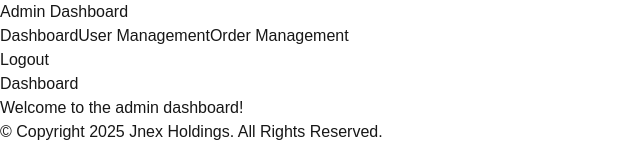
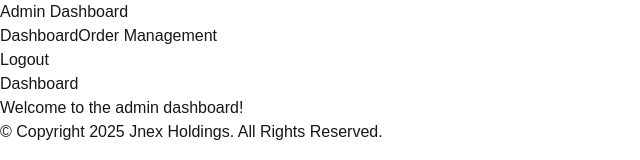
Before and after one commit to Sachin-Bandaranayaka/jnex-frontend, a Next.js app: page /dashboard in a window 1280 px wide. Shown: the top 160 px of the page, without its empty margins (0-640 px from the left). Built offline with nearby package versions, Linux system fonts and the light colour scheme.

Commit message:
admin access done

```diff
--- a/src/components/Sidebar.tsx
+++ b/src/components/Sidebar.tsx
@@ -3,9 +3,21 @@
 import Link from "next/link";
 import Cookies from "js-cookie";
 import { usePathname } from "next/navigation";
+import { useEffect, useState } from "react";
+import { decodeJWT } from "@/middleware";
 
 export default function Sidebar() {
   const pathname = usePathname();
+  const [userRole, setUserRole] = useState<string | null>(null);
+
+  // Decode the JWT token to get the user's role
+  useEffect(() => {
+    const authToken = Cookies.get("authToken");
+    if (authToken) {
+      const user = decodeJWT(authToken);
+      setUserRole(user?.role || null);
+    }
+  }, []);
 
   const linkClass = (href: string) =>
     `block py-2.5 px-4 rounded transition duration-200 ${
@@ -21,9 +33,14 @@ export default function Sidebar() {
         <Link href="/dashboard" className={linkClass("/dashboard")}>
           Dashboard
         </Link>
-        <Link href="/dashboard/users" className={linkClass("/dashboard/users")}>
-          User Management
-        </Link>
+        {userRole === "admin" && (
+          <Link
+            href="/dashboard/users"
+            className={linkClass("/dashboard/users")}
+          >
+            User Management
+          </Link>
+        )}
         <Link
           href="/dashboard/orders"
           className={linkClass("/dashboard/orders")}
--- a/src/middleware.ts
+++ b/src/middleware.ts
@@ -5,17 +5,38 @@ export function middleware(request: NextRequest) {
   const path = request.nextUrl.pathname;
   const isAuthenticated = request.cookies.get("authToken");
 
+  // Redirect unauthenticated users to the login page
   if (!isAuthenticated && path !== "/login") {
     return NextResponse.redirect(new URL("/login", request.url));
   }
 
+  // Redirect authenticated users to the dashboard
   if (isAuthenticated && path === "/login") {
     return NextResponse.redirect(new URL("/dashboard", request.url));
+  }
+
+  // Restrict access to "/dashboard/users" for non-admin users
+  if (isAuthenticated && path === "/dashboard/users") {
+    const authToken = isAuthenticated.value;
+    const user = decodeJWT(authToken);
+
+    if (user.role !== "admin")
+      return NextResponse.redirect(new URL("/dashboard", request.url));
   }
 
   return NextResponse.next();
 }
 
-export const config = {
-  matcher: ["/((?!api|_next/static|_next/image|favicon.ico).*)"],
-};
+export function decodeJWT(token: string) {
+  try {
+    const payload = JSON.parse(
+      Buffer.from(token.split(".")[1], "base64").toString()
+    );
+    return payload;
+  } catch (error) {
+    console.error("Failed to decode JWT:", error);
+    return null;
+  }
+}
+
+export const matcher = ["/((?!api|_next/static|_next/image|favicon.ico).*)"];
```
Also changed, not shown: src/app/login/page.tsx (+6 -3 lines).
